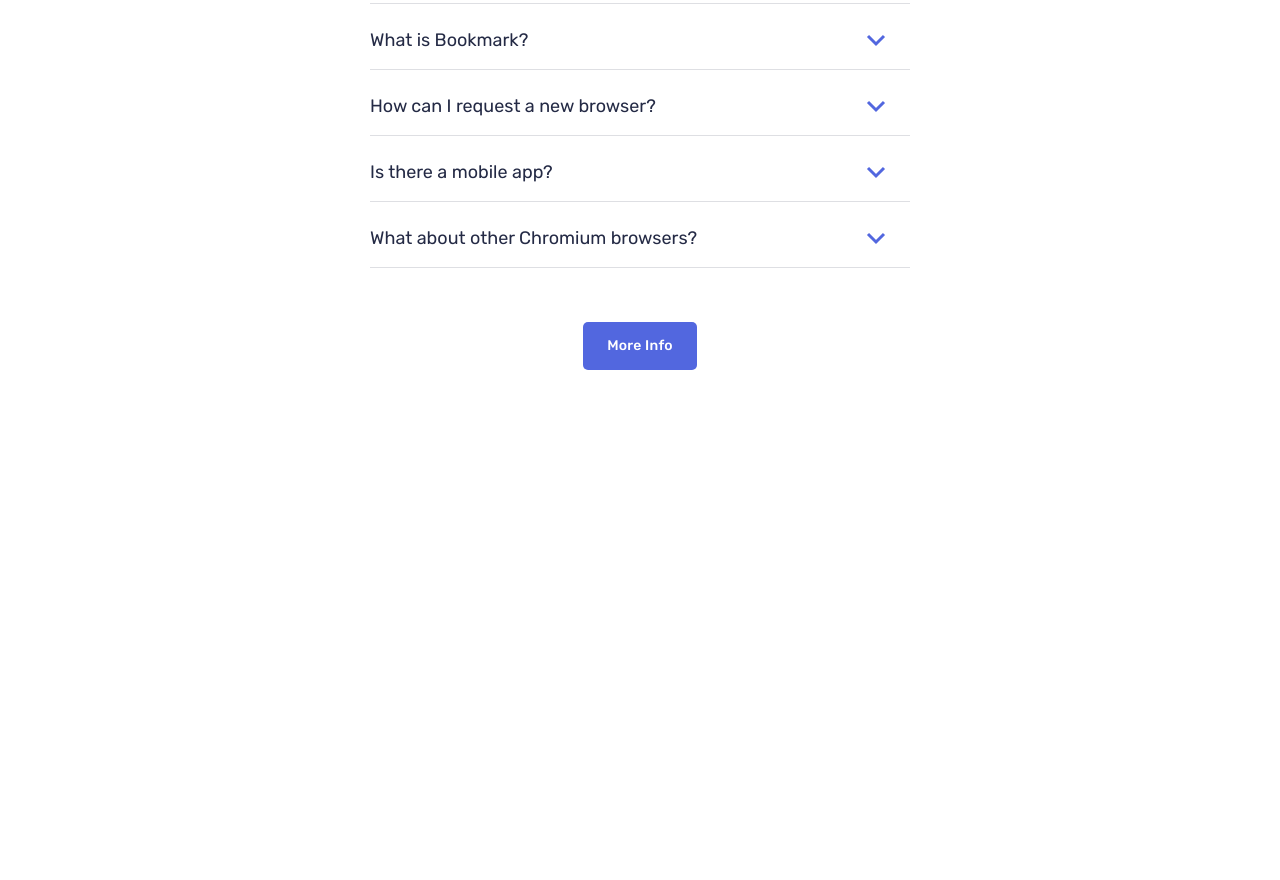
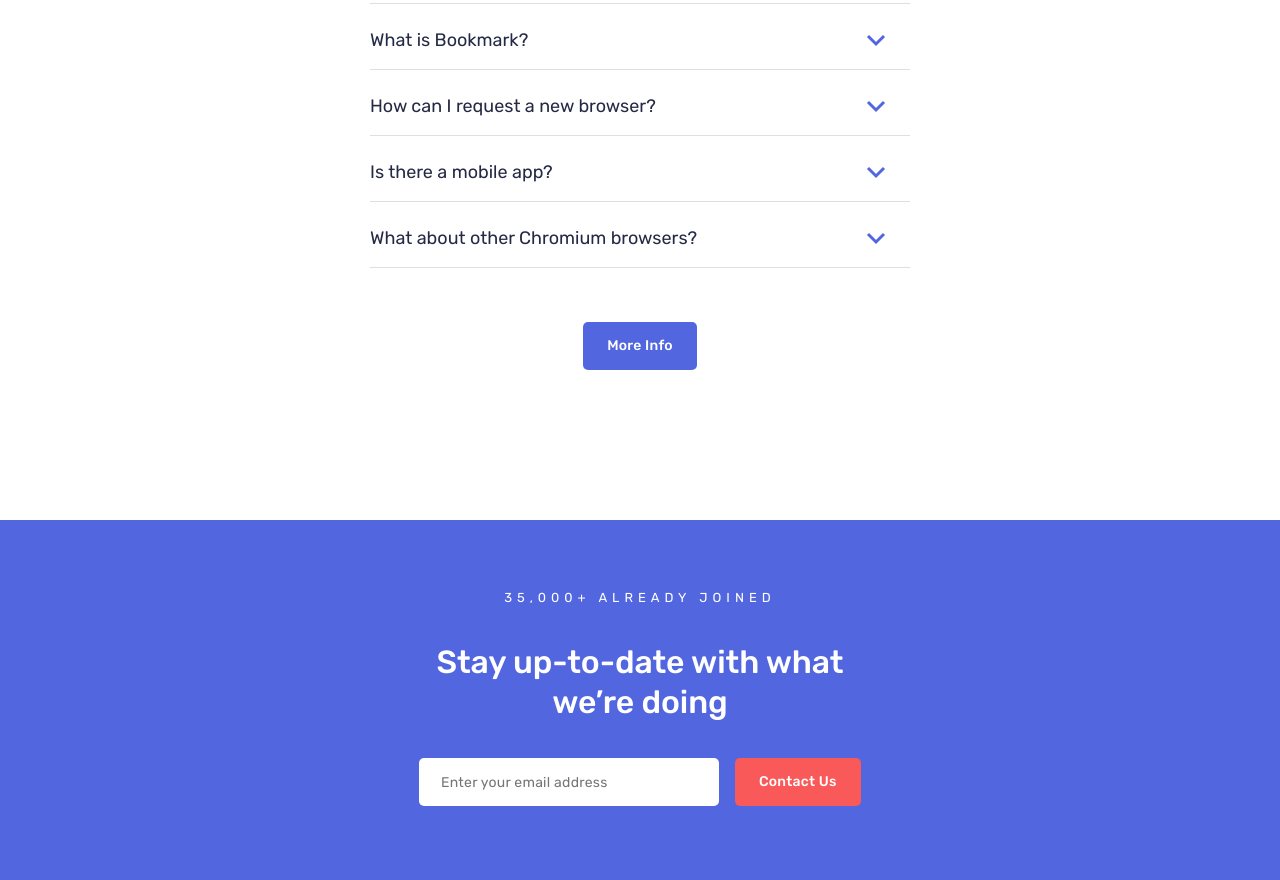
Before and after one commit to mohamedxamid/Bookmark, a plain HTML site: page index.html in a window 1280 px wide. Shown: the part 2651-3531 px from the top of the page. Before the commit the page ends 3171 px from the top, so only its background shows below. Drawn offline with Linux system fonts and the light colour scheme.

Commit message:
Add subscription section

```diff
--- a/css/styles.css
+++ b/css/styles.css
@@ -702,6 +702,100 @@
 }
 
 
+/* SUBSCRIPTION */
+.subscription {
+    padding-top: 58px;
+    padding-bottom: 74px;
+    background-color: var(--blue-color);
+    color: #fff;
+}
+
+.subscription__inner {
+    max-width: 442px;
+    width: 100%;
+    margin-left: auto;
+    margin-right: auto;
+    text-align: center;
+}
+
+.subscription__count-text {
+    margin-top: 0;
+    margin-bottom: 24px;
+    font-size: 500px;
+    font-size: 13px;
+    line-height: 40px;
+    letter-spacing: 5px;
+    text-transform: uppercase;
+}
+
+.subscription__title {
+    margin-top: 0;
+    margin-bottom: 36px;
+    font-weight: 500;
+    font-size: 32px;
+    line-height: 40px;
+    letter-spacing: -0.1px;
+}
+
+.subscription__form {
+    display: flex;
+}
+
+.subscription__field-wrapper {
+    margin-right: 16px;
+    width: 300px;
+    position: relative;
+    z-index: 1;
+}
+
+.subscription__field {
+    position: relative;
+    z-index: 1;
+    width: 100%;
+    height: 100%;
+    padding: 8px 20px;
+    font-size: 14px;
+    line-height: 28px;
+    letter-spacing: 0.25px;
+    border: 2px solid transparent;
+    border-radius: 5px;
+}
+
+
+.subscription__error-msg {
+    position: absolute;
+    z-index: -1;
+    left: 0;
+    top: calc(100% - 5px);
+    width: 100%;
+    padding: 4px 12px 6px;
+    border-radius: 0 0 5px 5px;
+    background-color: var(--red-color);
+    color: #fff;
+    font-size: 10px;
+    line-height: normal;
+    font-weight: 500;
+    font-style: italic;
+    letter-spacing: 0.25px;
+    text-align: left;
+}
+
+
+.subscription__field:not(:focus):not(:placeholder-shown):invalid {
+    padding-right: 52px;
+    border-color: var(--red-color);
+    background-image: url("../img/error-disc.svg");
+    background-repeat: no-repeat;
+    background-position: center right 16px;
+}
+
+.subscription__field:focus + .subscription__error-msg,
+.subscription__field:valid + .subscription__error-msg,
+.subscription__field:placeholder-shown + .subscription__error-msg {
+    display: none;
+}
+
+
 @media
 only screen and (-webkit-min-device-pixel-ratio: 2),
 only screen and (   min--moz-device-pixel-ratio: 2),
--- a/index.html
+++ b/index.html
@@ -208,6 +208,24 @@
                 </div>
             </div>
         </section>
+
+
+        <!-- SUBSCRIPTION -->
+        <section class="subscription">
+            <div class="container">
+                <div class="subscription__inner">
+                    <p class="subscription__count-text">35,000+ already joined</p>
+                    <h3 class="subscription__title">Stay up-to-date with what we’re doing</h3>
+                    <form class="subscription__form" action="https://echo.htmlacademy.ru">
+                        <div class="subscription__field-wrapper">
+                            <input class="subscription__field" type="email" name="email" aria-label="Enter email" placeholder="Enter your email address" required>
+                            <div class="subscription__error-msg">Whoops, make sure it’s an email</div>
+                        </div>
+                        <button class="button button--red" type="submit">Contact Us</button>
+                    </form>
+                </div>
+            </div>
+        </section>
     </main>
 
 
```
Also changed, not shown: img/error-disc.svg (added).
